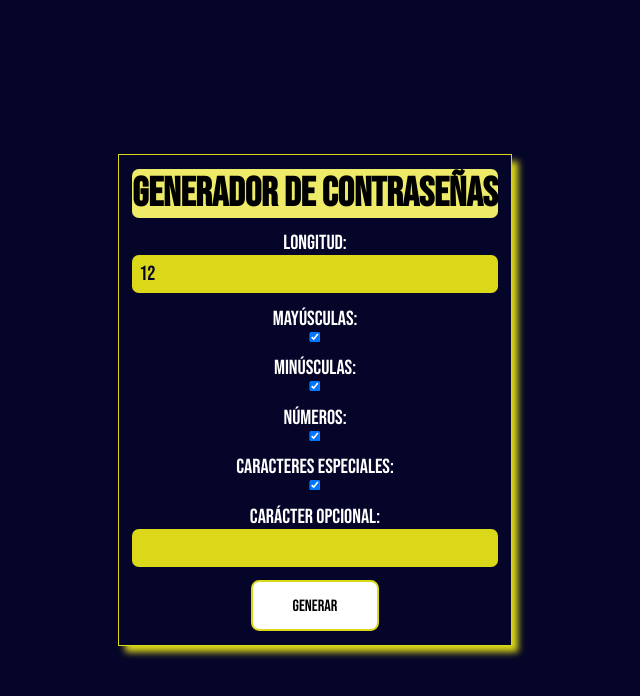
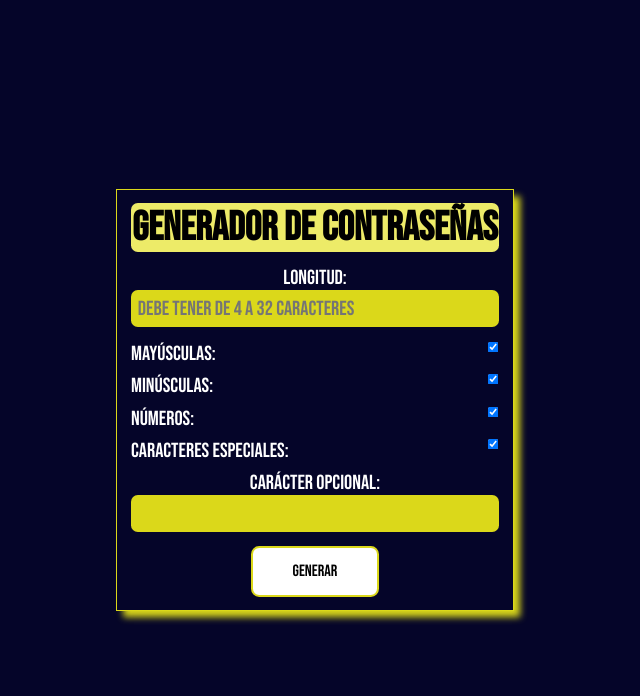
Before and after one commit to Agusss33/Passwords-AN, a React (Vite) app: page / in a window 1280 px wide. Shown: the top 696 px of the page, without its empty margins (325-965 px from the left). Built offline with nearby package versions, Linux system fonts and the light colour scheme.

Commit message:
cambios varios

```diff
--- a/src/App.css
+++ b/src/App.css
@@ -17,7 +17,6 @@ html{
    align-items: center;
    flex-direction: column;
    height: 100%;
-
 }
 body{
   background-color: var(--background);
@@ -41,6 +40,8 @@ h1{
   background-color: var(--primary);
   color: black;
   border-radius: 0.5rem;
+  padding-left: 0.1rem;
+  padding-right: 0.1rem;
 }
 
 h2{
@@ -58,9 +59,9 @@ p{
   font-family: Arial, Helvetica, sans-serif;
   text-align: center;
 }
-label{
+h3{
   font-size: 1.5rem;
-  margin-bottom: 0.5rem;
+  font-weight: 300;
 }
 input{
   width: 100%;
@@ -73,6 +74,15 @@ input{
   background-color: var(--accent);
   color: var(--secondary);
 }
+
+.checks{
+  display: flex;
+  flex-direction: row;
+  margin-bottom: 0.5rem;
+  align-items: center;
+  justify-content: space-between;
+}
+
 .btn {
   width: 150px;
   height: 60px;
@@ -117,3 +127,14 @@ input{
       zoom: 70%;
   }
 }
+
+@media (max-width : 300px)
+{
+  p{
+    font-size: 1em;
+  }
+
+  #root{
+    width: 350px;
+  }
+}
--- a/src/App.jsx
+++ b/src/App.jsx
@@ -1,4 +1,4 @@
-import React, { useState } from 'react';
+import React, { useState} from 'react';
 import './App.css';
 import Swal from "sweetalert2";
 import Options from './components/Options.jsx';
@@ -9,8 +9,9 @@ import Copy from './components/Copy';
 import usePasswordGenerator from './hooks/usePasswordGenerator';
 
 
+
 function App() {
-  const [length, setLength] = useState(12);
+  const [length, setLength] = useState("");
   const [requiredChar, setRequiredChar] = useState('');
   const [includeUppercase, setIncludeUppercase] = useState(true);
   const [includeLowercase, setIncludeLowercase] = useState(true);
@@ -22,49 +23,49 @@ function App() {
     <div className="App">
       <h1>Generador de Contraseñas</h1>
       <div>
-        <label>Longitud:</label>
+        <h3>Longitud:</h3>
         <input
           type="number"
           value={length}
           onChange={(e) => setLength(e.target.value)}
-          min={12}
-          max={0}
+          placeholder='Debe tener de 4 a 32 caracteres'
+          id={1}
         />
       </div>
-      <div>
-        <label>Mayúsculas:</label>
-        <Options checked={includeUppercase} onChange={()=>setIncludeUppercase(!includeUppercase)} />
+      <div className='checks'>
+        <h3>Mayúsculas:</h3>
+        <Options checked={includeUppercase} onChange={()=>setIncludeUppercase(!includeUppercase)}/>
       </div>
-      <div>
-        <label>Minúsculas:</label>
-        <Options checked={includeLowercase} onChange={()=>setIncludeLowercase(!includeLowercase)} />
+      <div className='checks'>
+        <h3>Minúsculas:</h3>
+        <Options checked={includeLowercase} onChange={()=>setIncludeLowercase(!includeLowercase)}/>
       </div>
-      <div>
-        <label>Números:</label>
-        <Options checked={includeNumbers} onChange={()=>setIncludeNumbers(!includeNumbers)} />
+      <div className='checks'>
+        <h3>Números:</h3>
+        <Options checked={includeNumbers} onChange={()=>setIncludeNumbers(!includeNumbers)}/>
       </div>
-      <div>
-        <label>Caracteres Especiales:</label>
+      <div className='checks'>
+        <h3>Caracteres Especiales:</h3>
         <Options
           checked={includeSpecialChars}
           onChange={()=>setIncludeSpecialChars(!includeSpecialChars)}/>
       </div>
       <div>
-        <label>Carácter Opcional:</label>
+        <h3>Carácter Opcional:</h3>
         <Caracter value={requiredChar} onChange={(e)=>setRequiredChar(e.target.value)} />
       </div>
-      <Button text='Generar' onClick={() => (length >= 12 && length <= 30 ? generateNewPassword(length, includeUppercase, includeLowercase, includeNumbers, includeSpecialChars, requiredChar) : Swal.fire({
-        text: "La contraseña debe tener entre 12 y 30 caracteres",
+      <Button text='Generar' onClick={() => (length >= 4 && length <= 32 ? generateNewPassword(length, includeUppercase, includeLowercase, includeNumbers, includeSpecialChars, requiredChar) : Swal.fire({
+        text: "La contraseña debe tener entre 4 y 32 caracteres",
         confirmButtonColor: "#050529",
         }))} />
       {password && (
         <div className='password-generada'>
           <Password value={password} />
           <Copy password={password} />
-          <label>{(password.length === 12) ? "Insegura" :
-                  (password.length > 12 && password.length <= 15) ? "Segura" :
+          <h3>{(password.length === 4) ? "Insegura" :
+                  (password.length > 4 && password.length <= 15) ? "Segura" :
                     (password.length > 15) ? "Muy segura" :
-                     "Null"}</label>
+                     "Null"}</h3>
         </div>
       )}
     </div>
--- a/src/components/Caracter.jsx
+++ b/src/components/Caracter.jsx
@@ -1,4 +1,8 @@
+import { useId } from "react";
+
 function Caracter({ value, onChange }) {
+  const id = useId();
+
     return (
       <div>
         <input
@@ -6,6 +10,7 @@ function Caracter({ value, onChange }) {
           maxLength={1}
           value={value}
           onChange={onChange}
+          id={id}
         />
       </div>
     );
--- a/src/components/Options.jsx
+++ b/src/components/Options.jsx
@@ -1,11 +1,14 @@
+import { useId } from "react";
 
-function Options({ checked, onChange }) {
+function Options({ checked, onChange}) {
+  const id = useId();
     return (
       <div>
         <input
           type="checkbox"
           checked={checked}
           onChange={onChange}
+          id={id}
         />
       </div>
     );
```
